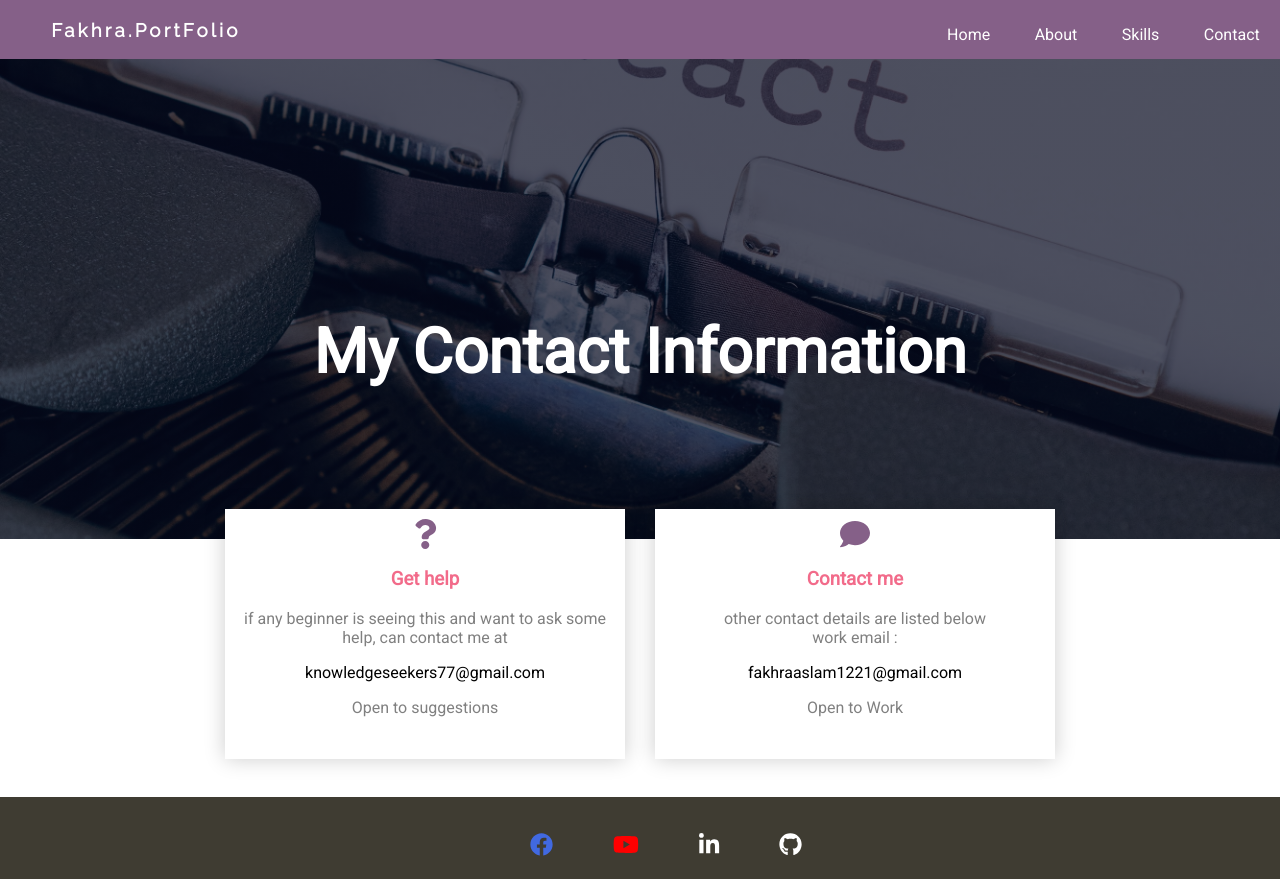
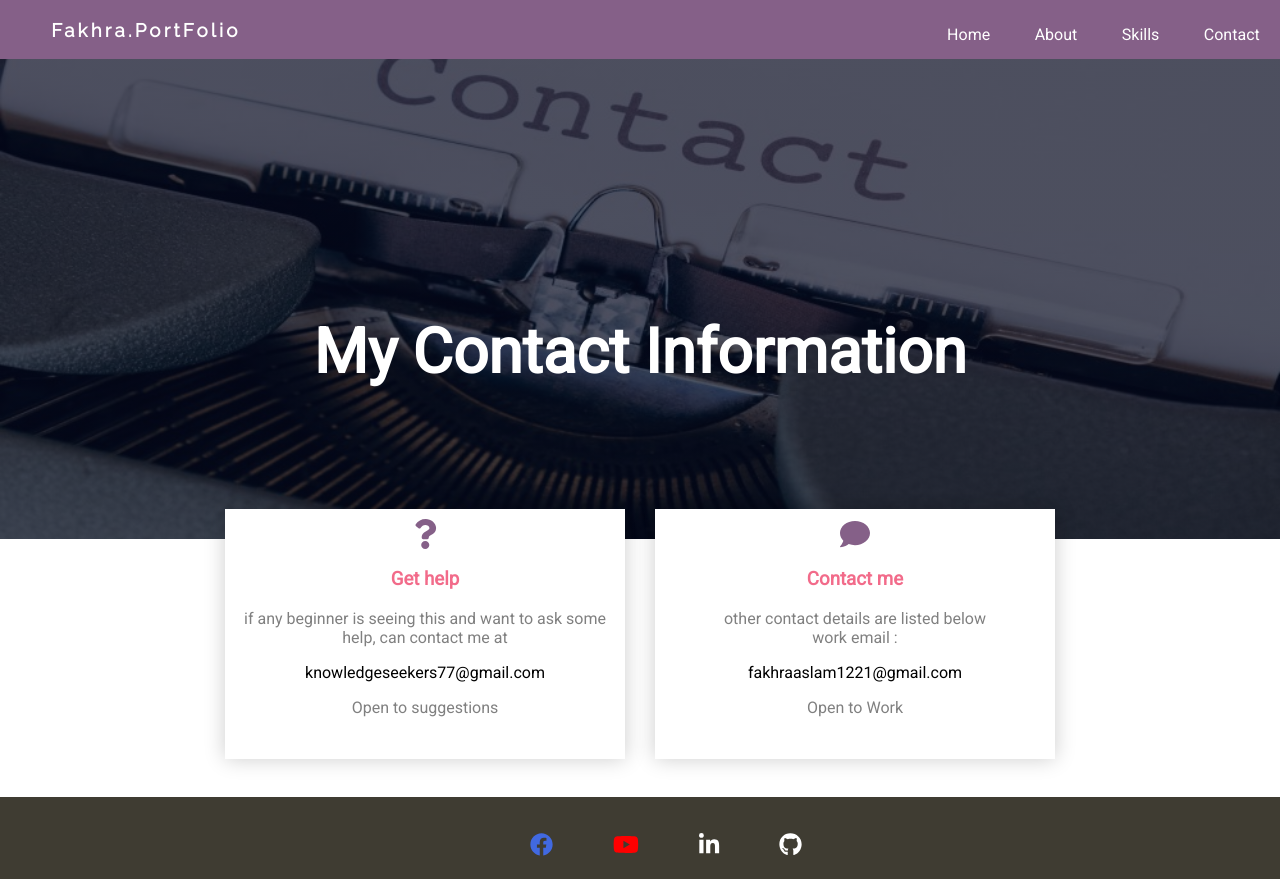
Before and after one commit to FakhraAslam/myPF, a React (Create React App) app: page /contact in a window 1280 px wide. Built offline with nearby package versions, Linux system fonts and the light colour scheme.

Commit message:
contact image squizes here

```diff
--- a/src/App.css
+++ b/src/App.css
@@ -550,7 +550,7 @@ height: 100%;
  .contact_header{
   min-height: 60vh;
   width: 100%;
-  background: linear-gradient(rgba(4, 8, 30, 0.7),rgb(4,9,30,0.7)),url(Images/contat.jpg);
+  background: linear-gradient(rgba(4, 8, 30, 0.7),rgb(4,9,30,0.7)),url(Images/contat_px.jpg);
   background-position:center ;
 background-size: cover;
 
```
Also changed, not shown: src/Images/contat_px.jpg (added).
